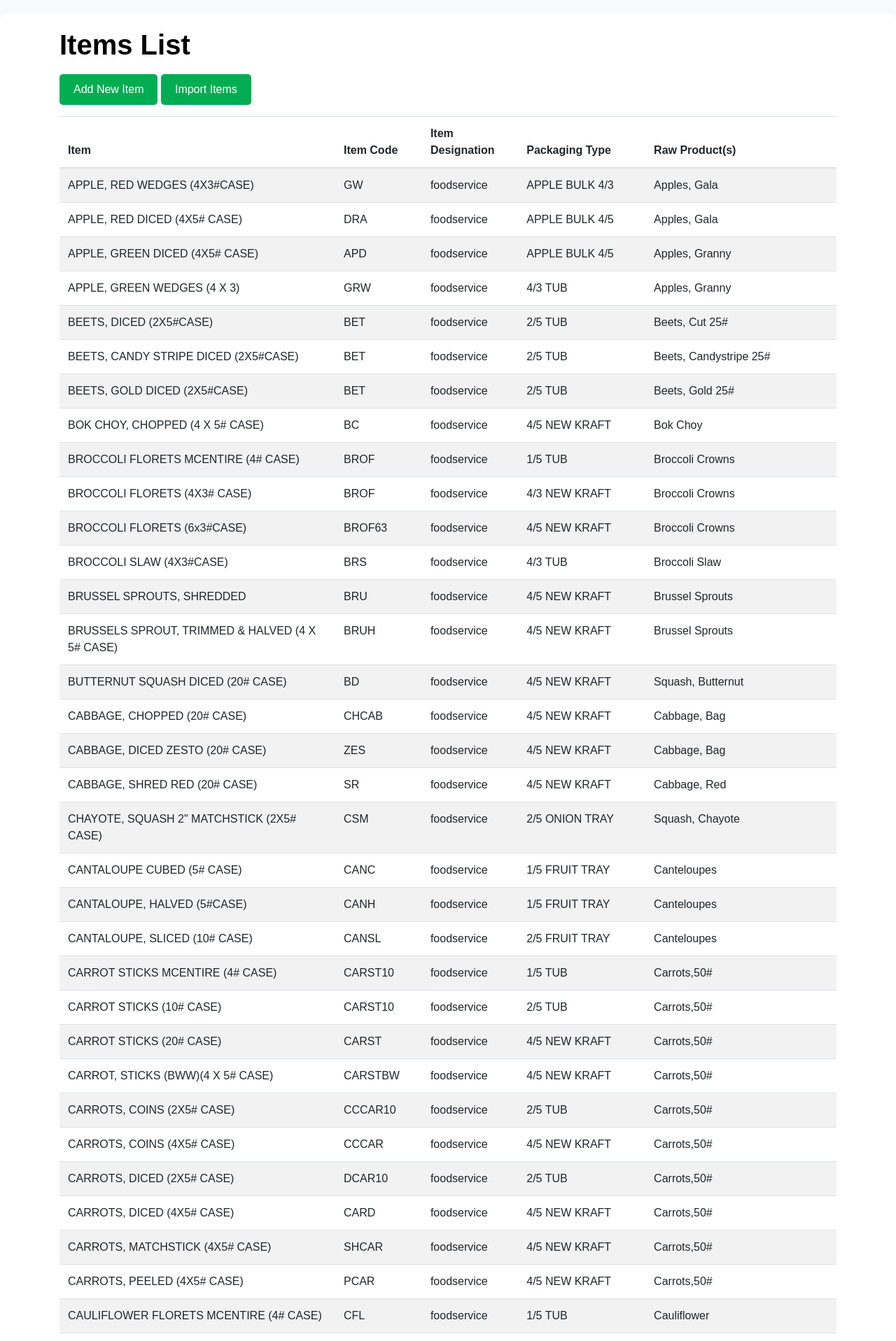
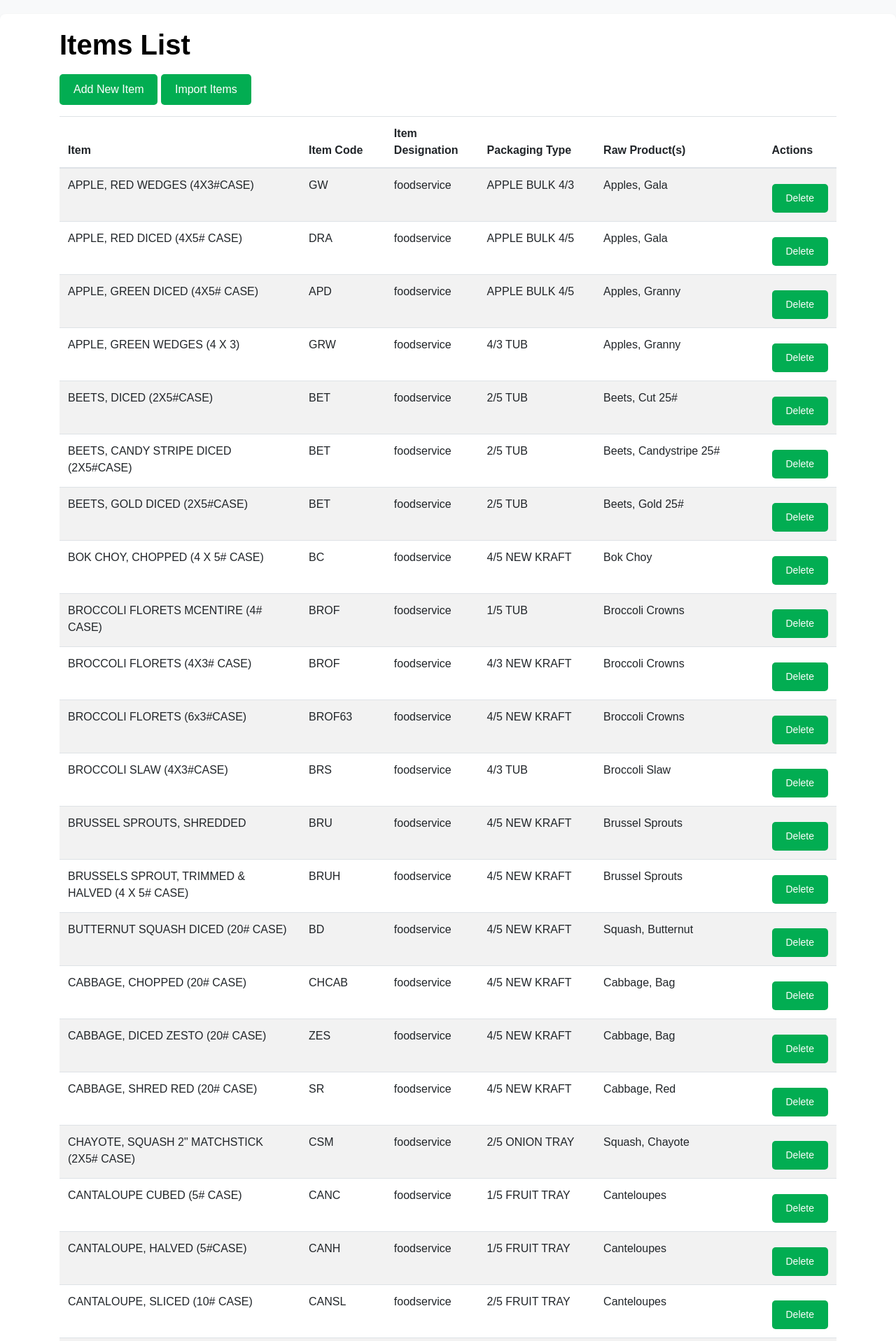
Before and after one commit to CadeStocker/SouthernProduce, a Flask app: page /items in a window 1280 px wide. Shown: the part 62-1979 px from the top of the page at 70% size. Run offline with Flask 3, Linux system fonts and the light colour scheme; a user stored in the database is signed in; some libraries are stand-ins or nearby versions.

Commit message:
delete item button

```diff
--- a/ProducePricer/producepricer/routes.py
+++ b/ProducePricer/producepricer/routes.py
@@ -520,6 +520,24 @@ def add_item():
     flash('Invalid data submitted.', 'danger')
     return redirect(url_for('items'))
 
+# delete an item
+@app.route('/delete_item/<int:item_id>', methods=['POST'])
+@login_required
+def delete_item(item_id):
+    # find the item in the database
+    item = Item.query.filter_by(id=item_id, company_id=current_user.company_id).first()
+    if not item:
+        flash('Item not found or you do not have permission to delete it.', 'danger')
+        return redirect(url_for('items'))
+
+    # delete all associated ItemInfo entries
+    ItemInfo.query.filter_by(item_id=item_id).delete()
+    # delete the item itself
+    db.session.delete(item)
+    db.session.commit()
+    flash(f'Item "{item.name}" and its associated information have been deleted.', 'success')
+    return redirect(url_for('items'))
+
 # item import
 @app.route('/upload_item_csv', methods=['GET', 'POST'])
 @login_required
--- a/ProducePricer/producepricer/templates/items.html
+++ b/ProducePricer/producepricer/templates/items.html
@@ -27,6 +27,7 @@
           <th>Item Designation</th>
           <th>Packaging Type</th>
           <th>Raw Product(s)</th>
+          <th>Actions</th>
 
 
         </tr>
@@ -52,9 +53,43 @@
               {% endfor %}
             </td>
 
+            <td>
+          <button type="button" class="btn btn-sm btn-danger"
+                  data-toggle="modal"
+                  data-target="#deleteItemModal-{{ item.id }}">
+            Delete
+          </button>
+        </td>
+
+
+
 
           </tr>
 
+          <!-- Delete Item Modal -->
+      <div class="modal fade" id="deleteItemModal-{{ item.id }}" tabindex="-1" role="dialog"
+           aria-labelledby="deleteItemLabel-{{ item.id }}" aria-hidden="true">
+        <div class="modal-dialog" role="document">
+          <div class="modal-content">
+            <div class="modal-header">
+              <h5 class="modal-title" id="deleteItemLabel-{{ item.id }}">Delete Item</h5>
+              <button type="button" class="close" data-dismiss="modal">
+                <span>&times;</span>
+              </button>
+            </div>
+            <div class="modal-body">
+              Are you sure you want to delete "{{ item.name }}"? This cannot be undone.
+            </div>
+            <div class="modal-footer">
+              <button type="button" class="btn btn-secondary" data-dismiss="modal">Cancel</button>
+              <form method="POST" action="{{ url_for('delete_item', item_id=item.id) }}" style="display:inline;">
+                {{ form.csrf_token }}
+                <button type="submit" class="btn btn-danger">Delete</button>
+              </form>
+            </div>
+          </div>
+        </div>
+      </div>
 
 
         {% endfor %}
```
Also changed, not shown: ProducePricer/instance/site.db.
